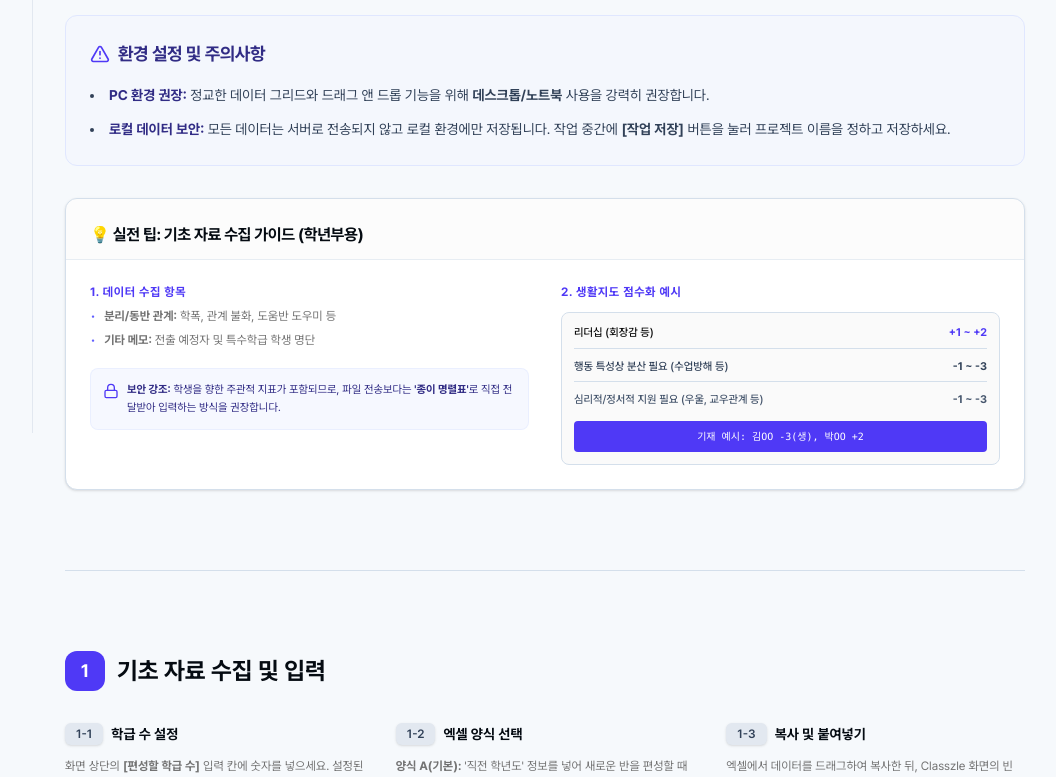
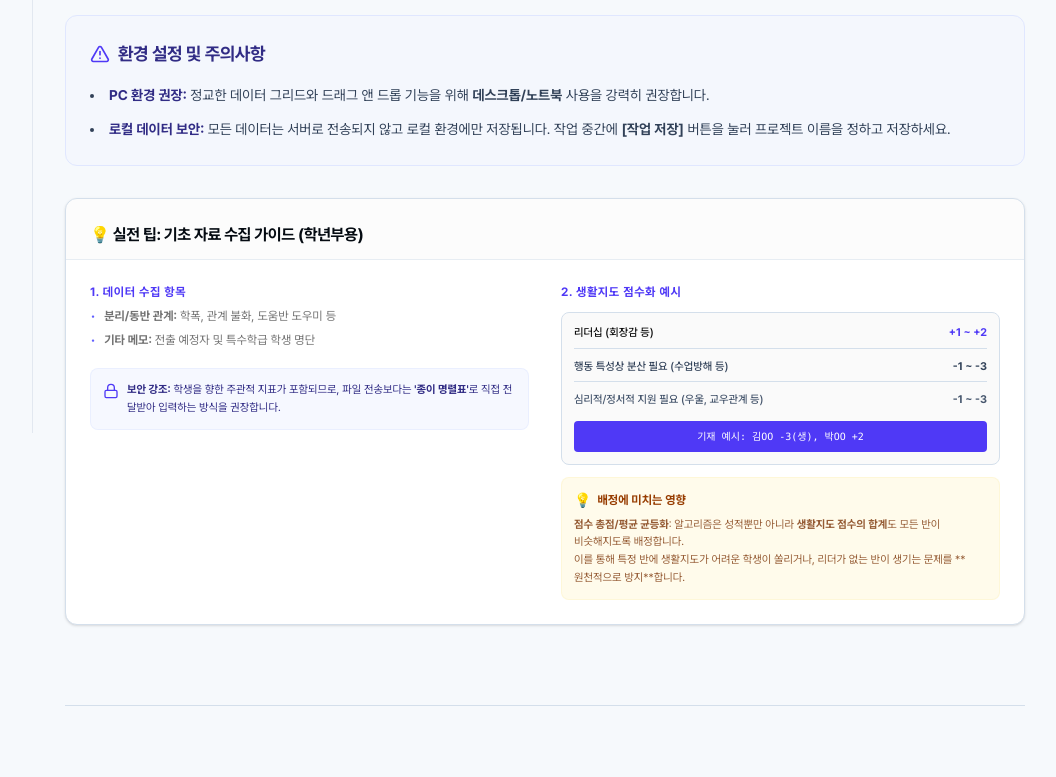
Before and after one commit to pobydev/classzle-guide, a Next.js app: page /guide in a window 1280 px wide. Shown: the part 423-1200 px from the top of the page, without its empty margins (223-1279 px from the left). Built offline with nearby package versions, Linux system fonts and the light colour scheme.

Commit message:
Add explanation about behavior score impact

```diff
--- a/src/app/guide/page.tsx
+++ b/src/app/guide/page.tsx
@@ -118,6 +118,16 @@ export default function GuidePage() {
                                                     <div className="mt-3 bg-indigo-600 text-white p-2 rounded text-[10px] font-mono text-center">
                                                         기재 예시: 김OO -3(생), 박OO +2
                                                     </div>
+                                                </div>
+
+                                                <div className="bg-amber-50 rounded-lg p-3 border border-amber-100/50">
+                                                    <h5 className="flex items-center gap-1.5 text-xs font-bold text-amber-800 mb-1.5">
+                                                        <span className="text-sm">💡</span> 배정에 미치는 영향
+                                                    </h5>
+                                                    <p className="text-[11px] leading-relaxed text-amber-900/80 break-keep">
+                                                        <strong>점수 총점/평균 균등화</strong>: 알고리즘은 성적뿐만 아니라 <strong>생활지도 점수의 합계</strong>도 모든 반이 비슷해지도록 배정합니다.<br />
+                                                        이를 통해 특정 반에 생활지도가 어려운 학생이 쏠리거나, 리더가 없는 반이 생기는 문제를 **원천적으로 방지**합니다.
+                                                    </p>
                                                 </div>
                                             </div>
                                         </div>
```
